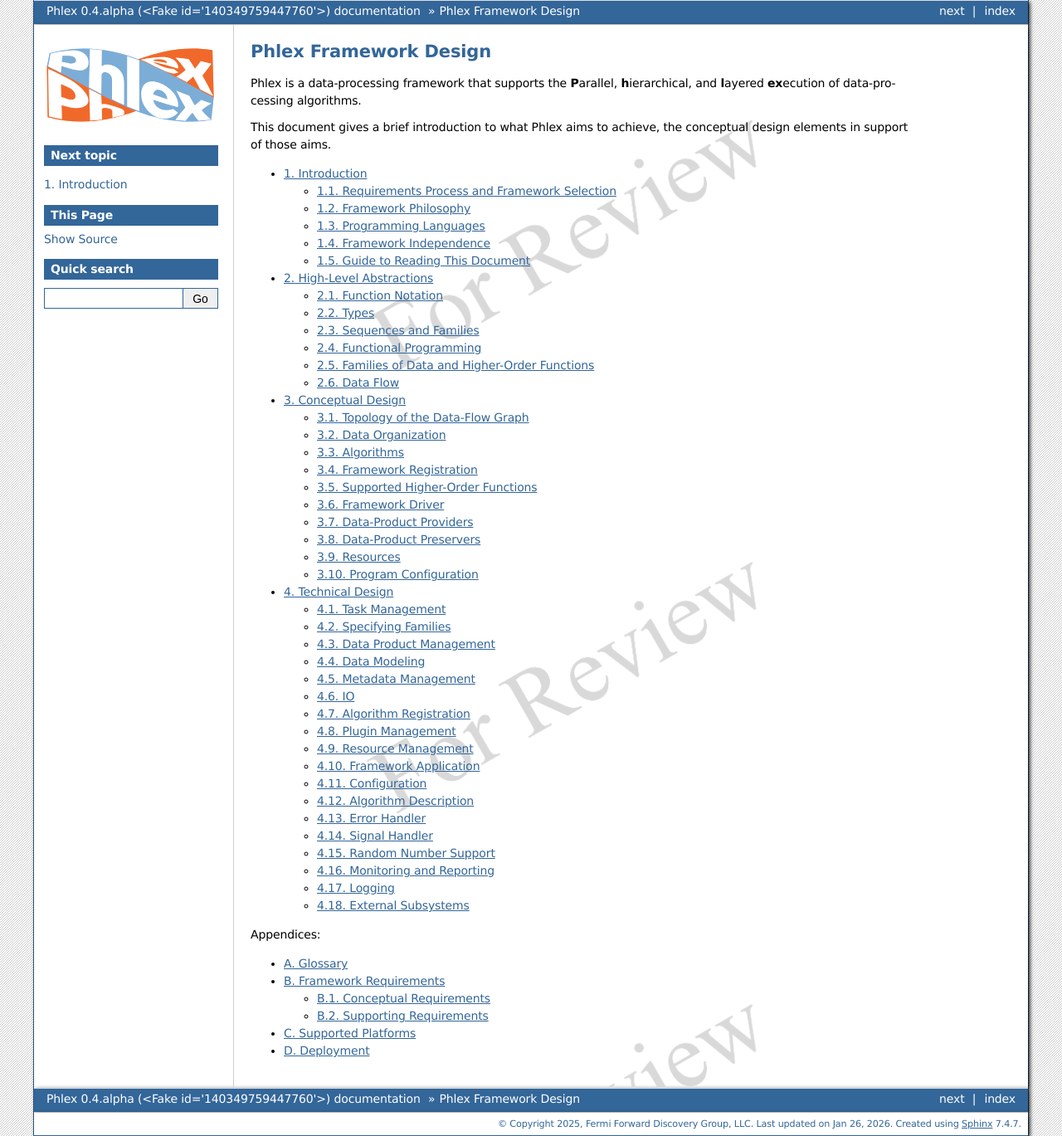
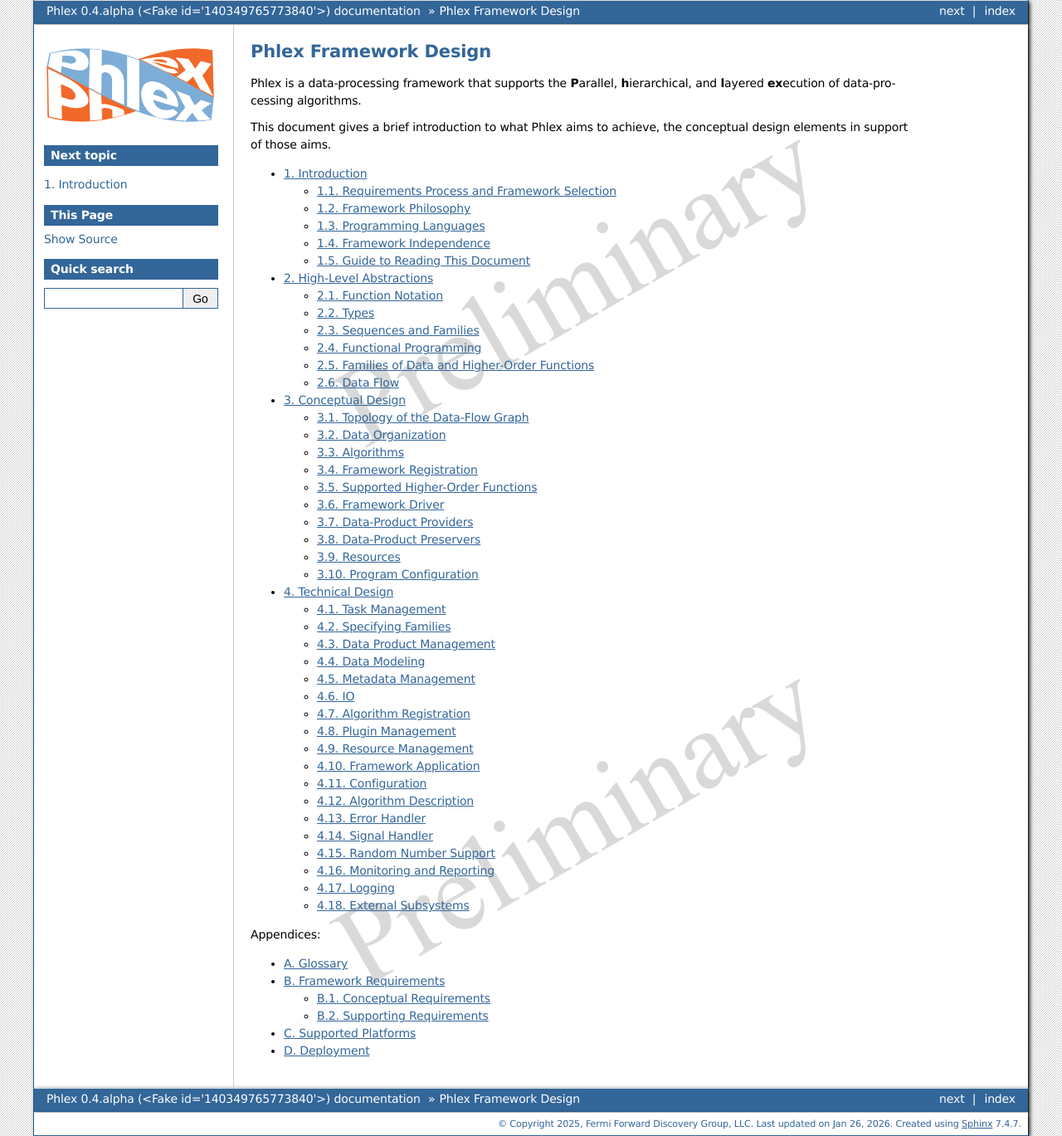
Before and after one commit to Framework-R-D/phlex-design, a Sphinx documentation site: the page built from doc/index.rst, in a window 1280 px wide. Shown: the whole page at 83% size. Built offline with Sphinx 7.4.7, drawn with Linux system fonts in a browser that asks for light colours.

Commit message:
Remember to adjust the HTML watermark

```diff
--- a/doc/_static/phlexframework.css
+++ b/doc/_static/phlexframework.css
@@ -16,7 +16,7 @@
 }
 
 .body {
-    background-image: url("watermark-for-review.png");
+    background-image: url("watermark-preliminary.png");
     background-repeat: repeat;
     background-size: 100%;
 }
```
